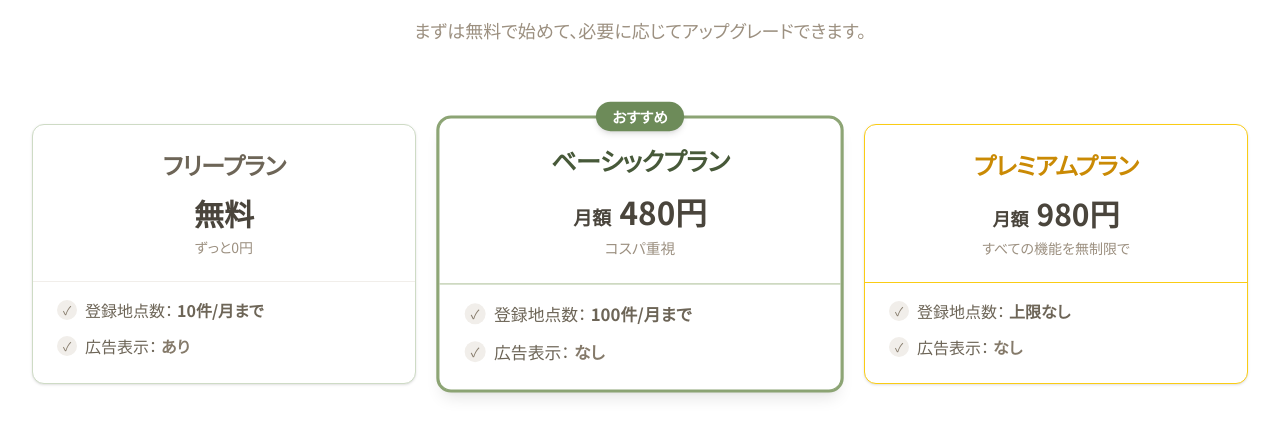
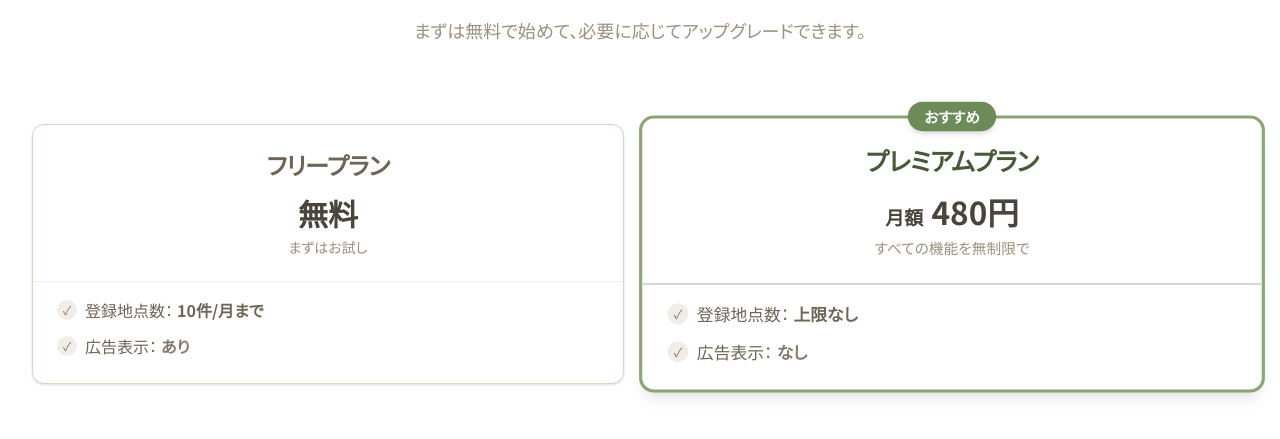
Before and after one commit to koichi-mofmof/kokoiko, a Next.js app: page / in a window 1280 px wide. Shown: the part 2280-2719 px from the top of the page. Built offline with nearby package versions, Linux system fonts and the light colour scheme; no server answers.

Commit message:
modified:料金プランを2プランに変更

```diff
--- a/app/page.tsx
+++ b/app/page.tsx
@@ -353,8 +353,8 @@
               まずは無料で始めて、必要に応じてアップグレードできます。
             </p>
           </motion.div>
-          <div className="grid grid-cols-1 md:grid-cols-3 gap-8 mt-10">
-            {/* フリープラン */}
+          <div className="grid grid-cols-1 md:grid-cols-2 gap-8 mt-10">
+            {/* フリープラン（無料） */}
             <div>
               <Card className="flex flex-col h-full border-primary-200 hover:shadow-xl transition-all duration-300">
                 <CardHeader className="text-center pb-4">
@@ -364,7 +364,7 @@
                   <div className="text-3xl font-extrabold text-neutral-900 mb-1">
                     無料
                   </div>
-                  <div className="text-sm text-neutral-500">ずっと0円</div>
+                  <div className="text-sm text-neutral-500">まずはお試し</div>
                 </CardHeader>
                 <CardContent className="flex-1 flex flex-col gap-3 mt-2 border-t border-neutral-100 pt-4">
                   <ul className="space-y-3 text-neutral-700">
@@ -389,7 +389,7 @@
               </Card>
             </div>
 
-            {/* ベーシックプラン - おすすめ */}
+            {/* プレミアムプラン（有料） */}
             <div>
               <Card className="flex flex-col h-full border-primary-400 shadow-lg ring-2 ring-primary-400 relative hover:shadow-2xl transition-all duration-300 z-10 scale-105">
                 <div className="absolute -top-4 left-0 right-0 mx-auto w-max px-4 py-1 bg-primary-500 text-white text-sm font-bold rounded-full shadow-md">
@@ -397,51 +397,16 @@
                 </div>
                 <CardHeader className="text-center pb-4">
                   <CardTitle className="text-2xl font-bold text-primary-700 mb-2">
-                    ベーシックプラン
+                    プレミアムプラン
                   </CardTitle>
                   <div className="text-3xl font-extrabold text-neutral-900 mb-1">
                     <span className="text-lg font-bold mr-2">月額</span>480円
-                  </div>
-                  <div className="text-sm text-neutral-500">コスパ重視</div>
-                </CardHeader>
-                <CardContent className="flex-1 flex flex-col gap-3 mt-2 border-t border-primary-300 pt-4">
-                  <ul className="space-y-3 text-neutral-700">
-                    <li className="flex items-center">
-                      <div className="h-5 w-5 rounded-full bg-neutral-100 flex items-center justify-center mr-2">
-                        <span className="text-neutral-600 text-xs">✓</span>
-                      </div>
-                      登録地点数：
-                      <span className="font-semibold ml-1">100件/月まで</span>
-                    </li>
-                    <li className="flex items-center">
-                      <div className="h-5 w-5 rounded-full bg-neutral-100 flex items-center justify-center mr-2">
-                        <span className="text-neutral-600 text-xs">✓</span>
-                      </div>
-                      広告表示：
-                      <span className="font-semibold text-neutral-600 ml-1">
-                        なし
-                      </span>
-                    </li>
-                  </ul>
-                </CardContent>
-              </Card>
-            </div>
-
-            {/* プレミアムプラン */}
-            <div>
-              <Card className="flex flex-col h-full border-yellow-400 hover:shadow-xl transition-all duration-300">
-                <CardHeader className="text-center pb-4">
-                  <CardTitle className="text-2xl font-bold text-yellow-600 mb-2">
-                    プレミアムプラン
-                  </CardTitle>
-                  <div className="text-3xl font-extrabold text-neutral-900 mb-1">
-                    <span className="text-lg font-bold mr-2">月額</span>980円
                   </div>
                   <div className="text-sm text-neutral-500">
                     すべての機能を無制限で
                   </div>
                 </CardHeader>
-                <CardContent className="flex-1 flex flex-col gap-3 mt-2 border-t border-yellow-400 pt-4">
+                <CardContent className="flex-1 flex flex-col gap-3 mt-2 border-t border-primary-300 pt-4">
                   <ul className="space-y-3 text-neutral-700">
                     <li className="flex items-center">
                       <div className="h-5 w-5 rounded-full bg-neutral-100 flex items-center justify-center mr-2">
```
